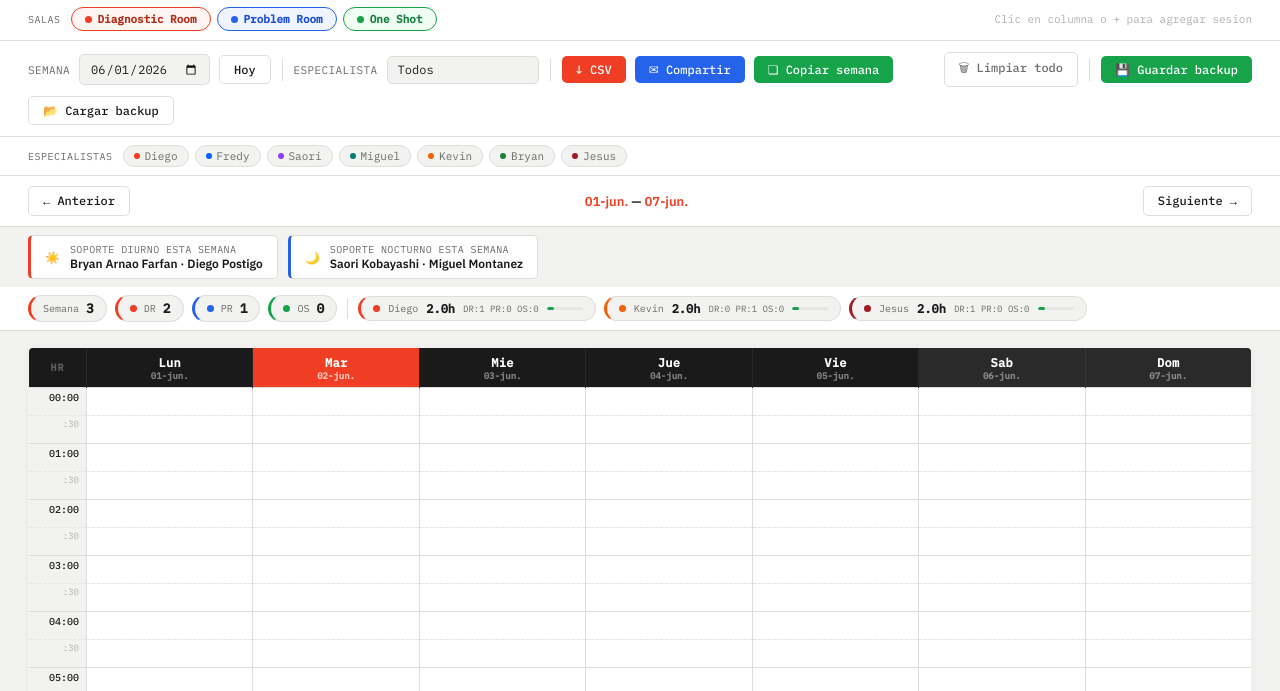
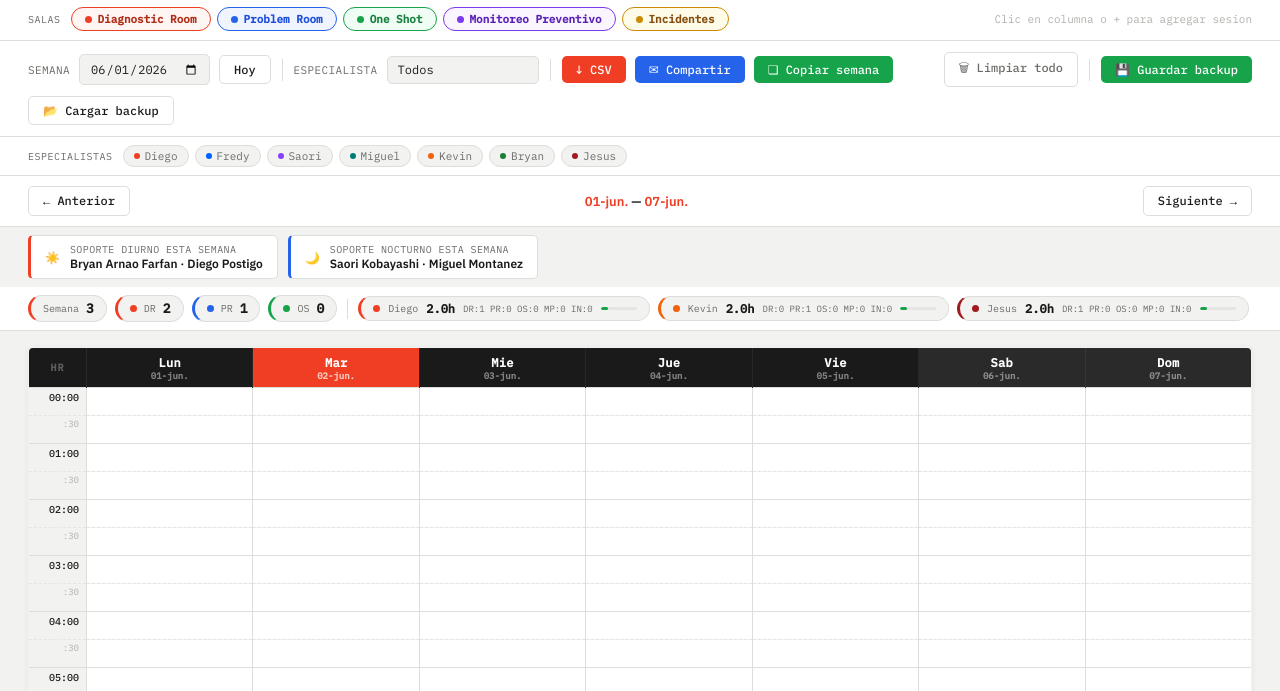
Before and after one commit to giank8/room-scheduler-A-AS, a plain HTML site: page index.html in a window 1280 px wide. Shown: the part 109-800 px from the top of the page. Drawn offline with Linux system fonts and the light colour scheme.

Commit message:
Update index.html

```diff
--- a/index.html
+++ b/index.html
@@ -7,7 +7,7 @@
 <link href="https://fonts.googleapis.com/css2?family=IBM+Plex+Sans:wght@300;400;500;600;700&family=IBM+Plex+Mono:wght@400;500&display=swap" rel="stylesheet">
 <style>
 
-:root{--kyn-red:#EF3E23;--kyn-red2:#c8341c;--kyn-dark:#1a1a1a;--kyn-gray:#f2f2f0;--kyn-gray2:#e5e5e3;--kyn-gray3:#b0b0ac;--kyn-gray4:#6b6b68;--kyn-white:#ffffff;--kyn-border:#ddddd9;--dr-bg:#fff5f3;--dr-border:#EF3E23;--dr-text:#b02e18;--pr-bg:#f0f4ff;--pr-border:#2563eb;--pr-text:#1d4ed8;--os-bg:#f0fdf4;--os-border:#16a34a;--os-text:#15803d;--warn:#f59e0b;--danger:#dc2626;--font:'IBM Plex Sans',sans-serif;--mono:'IBM Plex Mono',monospace;--card-r:5px;}
+:root{--kyn-red:#EF3E23;--kyn-red2:#c8341c;--kyn-dark:#1a1a1a;--kyn-gray:#f2f2f0;--kyn-gray2:#e5e5e3;--kyn-gray3:#b0b0ac;--kyn-gray4:#6b6b68;--kyn-white:#ffffff;--kyn-border:#ddddd9;--dr-bg:#fff5f3;--dr-border:#EF3E23;--dr-text:#b02e18;--pr-bg:#f0f4ff;--pr-border:#2563eb;--pr-text:#1d4ed8;--os-bg:#f0fdf4;--os-border:#16a34a;--os-text:#15803d;--mp-bg:#faf5ff;--mp-border:#7c3aed;--mp-text:#5b21b6;--in-bg:#fefce8;--in-border:#ca8a04;--in-text:#854d0e;--warn:#f59e0b;--danger:#dc2626;--font:'IBM Plex Sans',sans-serif;--mono:'IBM Plex Mono',monospace;--card-r:5px;}
 *{box-sizing:border-box;margin:0;padding:0;}
 body{background:var(--kyn-gray);color:var(--kyn-dark);font-family:var(--font);font-size:14px;min-height:100vh;}
 .header{background:var(--kyn-dark);border-bottom:3px solid var(--kyn-red);padding:0 28px;display:flex;align-items:stretch;justify-content:space-between;position:sticky;top:0;z-index:200;box-shadow:0 2px 14px rgba(0,0,0,.22);}
@@ -31,6 +31,8 @@ body{background:var(--kyn-gray);color:var(--kyn-dark);font-family:var(--font);fo
 .room-pill.dr{border-color:var(--dr-border);color:var(--dr-text);background:var(--dr-bg);}
 .room-pill.pr{border-color:var(--pr-border);color:var(--pr-text);background:var(--pr-bg);}
 .room-pill.os{border-color:var(--os-border);color:var(--os-text);background:var(--os-bg);}
+.room-pill.mp{border-color:var(--mp-border);color:var(--mp-text);background:var(--mp-bg);}
+.room-pill.in{border-color:var(--in-border);color:var(--in-text);background:var(--in-bg);}
 .room-pill.inactive{opacity:.28;filter:grayscale(.5);}
 .room-pill:hover{opacity:1!important;filter:none!important;}
 .legend-hint{margin-left:auto;font-size:11px;color:var(--kyn-gray3);font-family:var(--mono);}
@@ -110,6 +112,8 @@ input[type=date]:focus,select.ctrl-select:focus{border-color:var(--kyn-red);}
 .sess-block.room-dr{background:var(--dr-bg);border-left-color:var(--dr-border);color:var(--dr-text);}
 .sess-block.room-pr{background:var(--pr-bg);border-left-color:var(--pr-border);color:var(--pr-text);}
 .sess-block.room-os{background:var(--os-bg);border-left-color:var(--os-border);color:var(--os-text);}
+.sess-block.room-mp{background:var(--mp-bg);border-left-color:var(--mp-border);color:var(--mp-text);}
+.sess-block.room-in{background:var(--in-bg);border-left-color:var(--in-border);color:var(--in-text);}
 .sess-block.filtered{opacity:.15;}
 .sb-room-tag{font-size:8px;font-weight:700;letter-spacing:.5px;opacity:.65;line-height:1;}
 .sb-spec{font-weight:700;font-size:11px;line-height:1.3;white-space:nowrap;overflow:hidden;text-overflow:ellipsis;}
@@ -273,6 +277,8 @@ input[type=date]:focus,select.ctrl-select:focus{border-color:var(--kyn-red);}
     <div class="room-pill dr" data-room="DR" onclick="toggleRoomFilter('DR',this)"><span class="rp-dot" style="background:var(--dr-border)"></span>Diagnostic Room</div>
     <div class="room-pill pr" data-room="PR" onclick="toggleRoomFilter('PR',this)"><span class="rp-dot" style="background:var(--pr-border)"></span>Problem Room</div>
     <div class="room-pill os" data-room="OS" onclick="toggleRoomFilter('OS',this)"><span class="rp-dot" style="background:var(--os-border)"></span>One Shot</div>
+    <div class="room-pill mp" data-room="MP" onclick="toggleRoomFilter('MP',this)"><span class="rp-dot" style="background:var(--mp-border)"></span>Monitoreo Preventivo</div>
+    <div class="room-pill in" data-room="IN" onclick="toggleRoomFilter('IN',this)"><span class="rp-dot" style="background:var(--in-border)"></span>Incidentes</div>
     <span class="legend-hint">Clic en columna o + para agregar sesion</span>
   </div>
   <div class="controls">
@@ -407,6 +413,8 @@ input[type=date]:focus,select.ctrl-select:focus{border-color:var(--kyn-red);}
       <option value="DR">Diagnostic Room</option>
       <option value="PR">Problem Room</option>
       <option value="OS">One Shot</option>
+      <option value="MP">Monitoreo Preventivo</option>
+      <option value="IN">Incidentes</option>
     </select>
     <label>Especialista</label>
     <select id="modalSpec" onchange="checkConflicts()"></select>
@@ -463,7 +471,7 @@ input[type=date]:focus,select.ctrl-select:focus{border-color:var(--kyn-red);}
 
 const SPECIALISTS=['Diego Postigo','Fredy Mejia','Saori Kobayashi','Miguel Montanez','Kevin Pillaca','Bryan Arnao Farfan','Jesus Salazar Paz'];
 const SPEC_COLORS=['#EF3E23','#0062FF','#8a3ffc','#007d79','#f1620a','#198038','#a2191f'];
-const ROOMS={DR:{label:'Diagnostic Room',short:'DR',cls:'room-dr'},PR:{label:'Problem Room',short:'PR',cls:'room-pr'},OS:{label:'One Shot',short:'OS',cls:'room-os'}};
+const ROOMS={DR:{label:'Diagnostic Room',short:'DR',cls:'room-dr'},PR:{label:'Problem Room',short:'PR',cls:'room-pr'},OS:{label:'One Shot',short:'OS',cls:'room-os'},MP:{label:'Monitoreo Preventivo',short:'MP',cls:'room-mp'},IN:{label:'Incidentes',short:'IN',cls:'room-in'}};
 const NIGHT_SUPPORT=[
   {from:'2026-05-30',to:'2026-06-06',s1:'Saori Kobayashi',s2:'Miguel Montanez'},
   {from:'2026-06-06',to:'2026-06-13',s1:'Diego Postigo',s2:'Kevin Pillaca'},
@@ -771,8 +779,8 @@ function renderSupportBanner(d){
 }
 function renderStats(weekDates){
   const bar=document.getElementById('statsBar');bar.innerHTML='';
-  const bySpec={};SPECIALISTS.forEach(s=>bySpec[s]={min:0,DR:0,PR:0,OS:0});
-  const byRoom={DR:0,PR:0,OS:0};
+  const bySpec={};SPECIALISTS.forEach(s=>bySpec[s]={min:0,DR:0,PR:0,OS:0,MP:0,IN:0});
+  const byRoom={DR:0,PR:0,OS:0,MP:0,IN:0};
   weekDates.forEach(d=>{
     sessions.filter(s=>s.dateISO===toISO(d)).forEach(s=>{
       if(bySpec[s.specialist]){bySpec[s.specialist].min+=s.durationMin;bySpec[s.specialist][s.room]++;}
@@ -814,7 +822,7 @@ function renderStats(weekDates){
     sc.innerHTML='<span class="sc-dot" style="background:'+SPEC_COLORS[i]+'"></span>'
       +'<span class="sc-name">'+shortN(spec)+'</span>'
       +'<span class="sc-val'+(over?' sc-over':'')+'">'+hrs+'h</span>'
-      +'<span class="sc-sub">DR:'+c2.DR+' PR:'+c2.PR+' OS:'+c2.OS+'</span>'
+      +'<span class="sc-sub">DR:'+c2.DR+' PR:'+c2.PR+' OS:'+c2.OS+' MP:'+c2.MP+' IN:'+c2.IN+'</span>'
       +'<div class="limit-bar"><div class="limit-fill '+fc+'" style="width:'+pct+'%"></div></div>';
     bar.appendChild(sc);
   });
@@ -1061,7 +1069,7 @@ function buildShareText(){
     const ds=sessions.filter(s=>s.dateISO===iso).sort((a,b)=>a.startMin-b.startMin);
     if(!ds.length) continue;
     lines.push(DAYS[i]+' '+fmtD(d));
-    ds.forEach(s=>{let l='  • '+m2t(s.startMin)+'–'+m2t(s.startMin+s.durationMin)+' ('+durLbl(s.durationMin)+') — '+ROOMS[s.room].short+': '+s.specialist;if(cfg.whatsNotes&&s.note) l+=' ('+s.note+')';lines.push(l);has=true;});
+    ds.forEach(s=>{let l='  • '+m2t(s.startMin)+'–'+m2t(s.startMin+s.durationMin)+' ('+durLbl(s.durationMin)+') — '+ROOMS[s.room]?ROOMS[s.room].short+': '+s.specialist:s.room+': '+s.specialist;if(cfg.whatsNotes&&s.note) l+=' ('+s.note+')';lines.push(l);has=true;});
     lines.push('');
   }
   if(!has) lines.push('Sin sesiones asignadas esta semana.');
```
